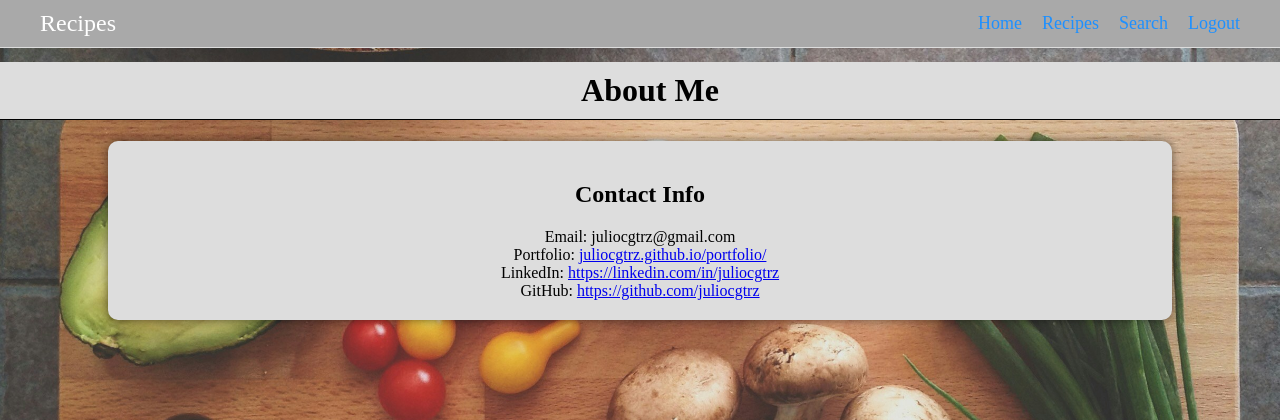
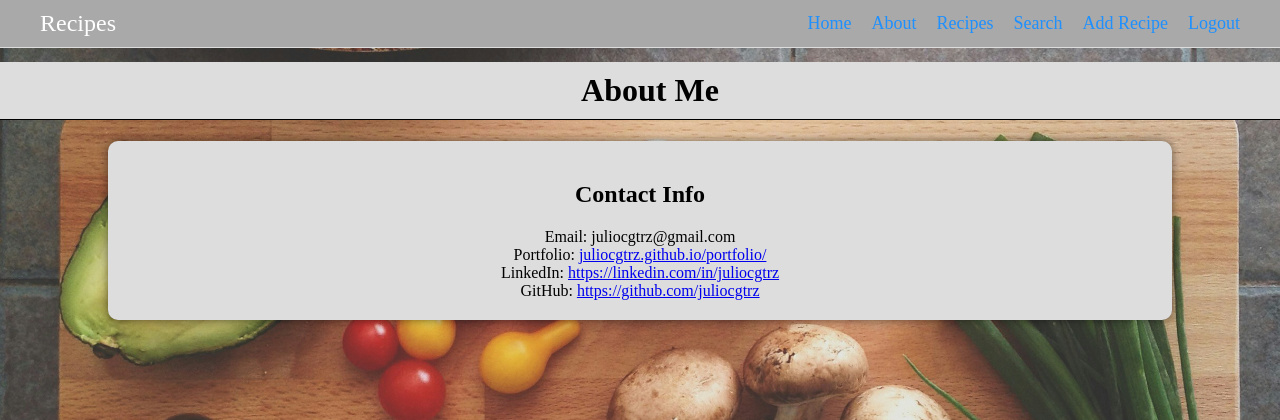
Before and after one commit to juliocgtrz/A2_Recipe_App, a Django app: page /about in a window 1280 px wide. Shown: the top 420 px of the page. Run offline with Django 4.2, Linux system fonts and the light colour scheme.

Commit message:
Update navbar.html
updated navbar to include about me and add recipe pages

```diff
--- a/src/templates/navbar/navbar.html
+++ b/src/templates/navbar/navbar.html
@@ -5,8 +5,8 @@
     <head>
         <meta charset="UTF-8">
         <meta name="viewport" content="width=device-width, initial-scale=1.0">
+        <title>Navbar</title>
         <link rel="stylesheet" href="{% static 'css/styles.css' %}">
-        <title>Navbar</title>
     </head>
 
     <body class="body">
@@ -18,9 +18,13 @@
                     <ul class="navbar-nav">
                         <li class="nav-item"><a href="{% url 'recipes:home' %}" class="nav-link">Home</a></li>
 
+                        <li class="nav-item"><a href="{% url 'recipes:about' %}" class="nav-link">About</a></li>
+
                         <li class="nav-item"><a href="{% url 'recipes:list' %}" class="nav-link">Recipes</a></li>
 
                         <li class="nav-item"><a href="{% url 'recipes:search' %}" class="nav-link">Search</a></li>
+
+                        <li class="nav-item"><a href="{% url 'recipes:add_recipe' %}" class="nav-link">Add Recipe</a></li>
 
                         <li class="nav-item"><a href="{% url 'logout' %}" class="nav-link">Logout</a></li>
                     </ul>
```
